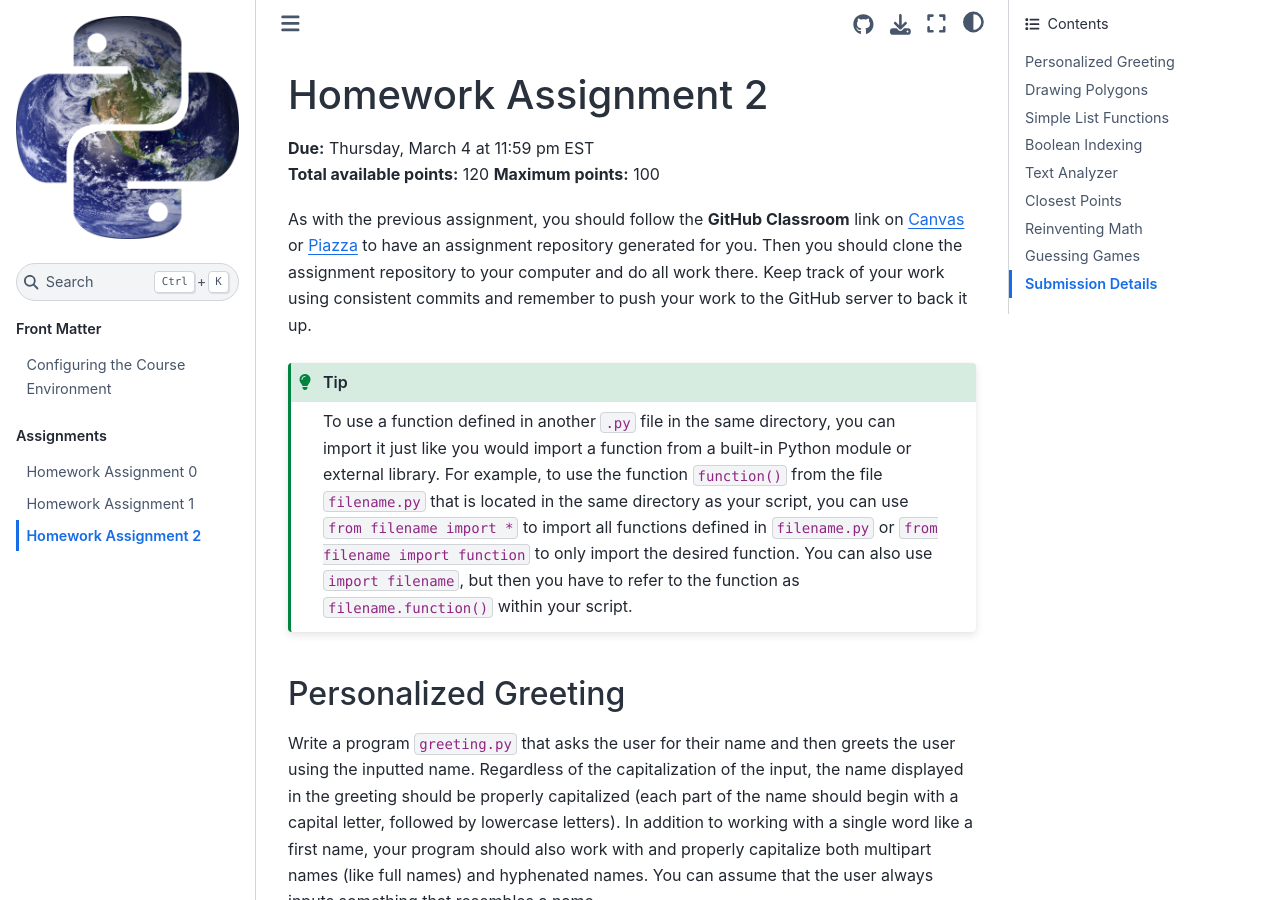
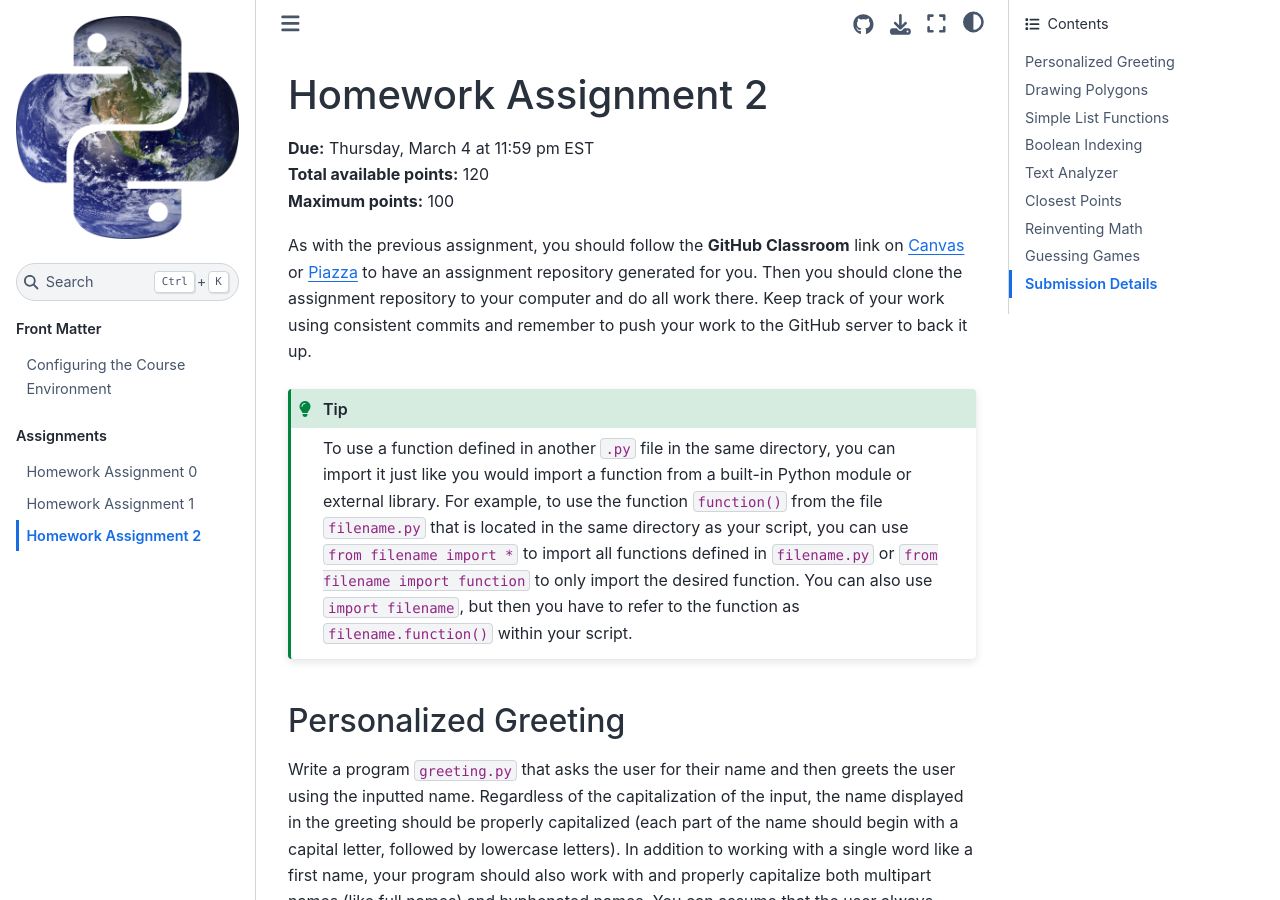
Before and after one commit to uep239/uep239.github.io, a Jupyter Book: the page built from source/assignments/hw02.md, in a window 1280 px wide and 900 px high. Built offline with Jupyter Book 1.0.4 settings and Sphinx 7.4.7 and the Sphinx Book theme 1.1.4, drawn with Linux system fonts in a browser that asks for light colours.

Commit message:
fix formatting error

```diff
--- a/source/assignments/hw02.md
+++ b/source/assignments/hw02.md
@@ -1,7 +1,7 @@
 # Homework Assignment 2
 
 **Due:** Thursday, March 4 at 11:59 pm EST\
-**Total available points:** 120
+**Total available points:** 120\
 **Maximum points:** 100
 
 As with the previous assignment, you should follow the **GitHub Classroom** link on [Canvas](https://canvas.tufts.edu/courses/27438/assignments) or [Piazza](https://piazza.com/tufts/spring2021/uep239/resources) to have an assignment repository generated for you. Then you should clone the assignment repository to your computer and do all work there. Keep track of your work using consistent commits and remember to push your work to the GitHub server to back it up.
```
